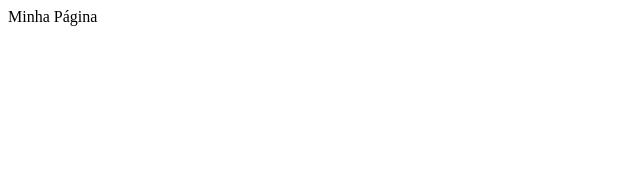
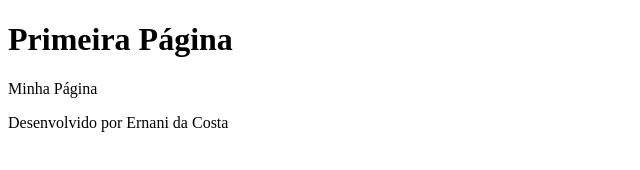
Before and after one commit to Ernanidacosta/Curso-HTML5-e-CSS3, a plain HTML site: page index.html in a window 1280 px wide. Shown: the whole page, without its empty margins (0-640 px from the left). Drawn offline with Linux system fonts and the light colour scheme.

Commit message:
Index criado

```diff
--- a/index.html
+++ b/index.html
@@ -6,7 +6,24 @@
     </head>
 
     <body>
-        Minha Página
+        <nav>
+            <ul>
+
+            </ul>
+        </nav>
+
+        <h1> Primeira Página </h1>
+
+        <header>
+            <p> Minha Página </p>
+
+
+        </header>
+
+        <footer>
+            <p>Desenvolvido por Ernani da Costa</p>
+        </footer>
+
+
     </body>
-
 </html>
```
